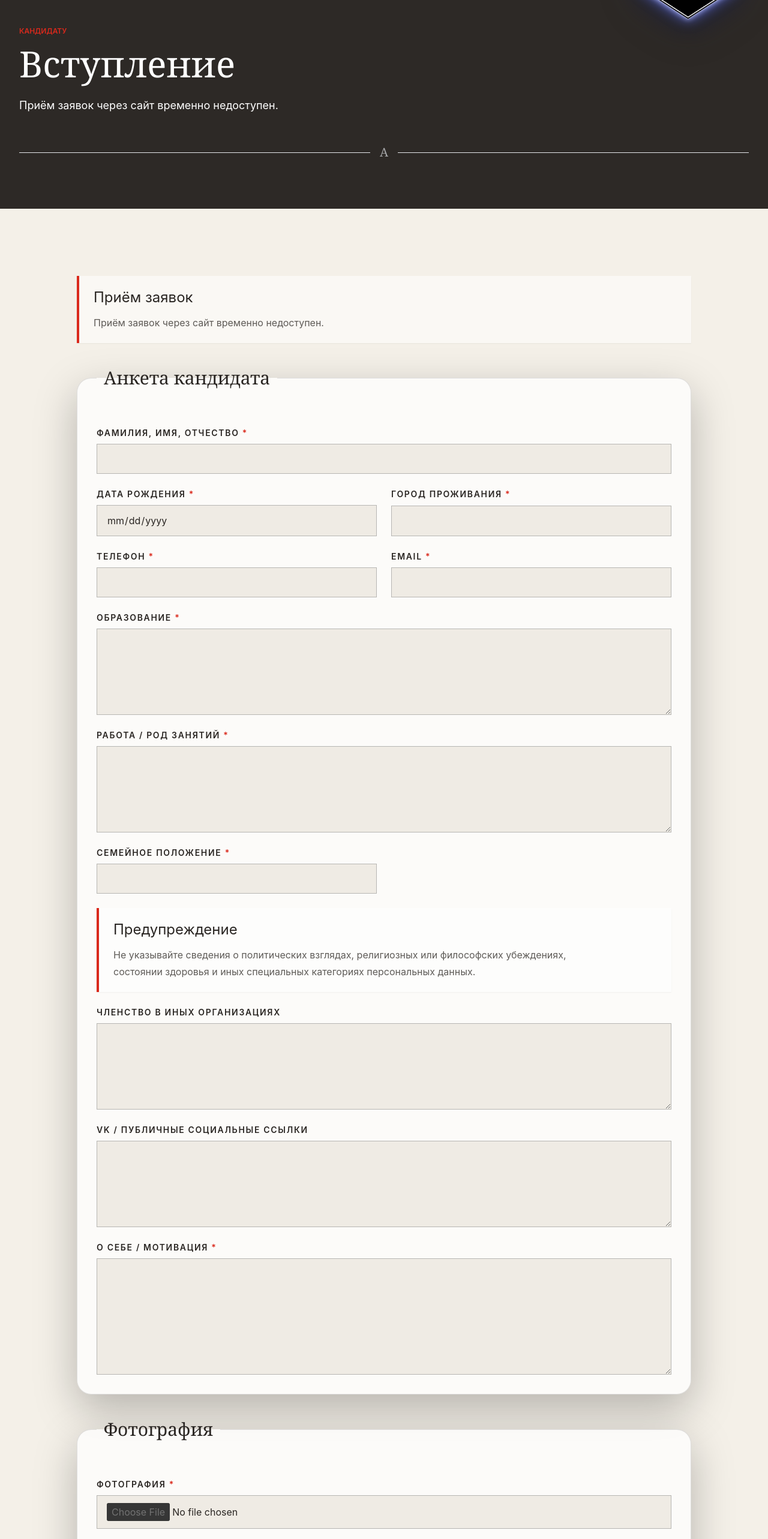
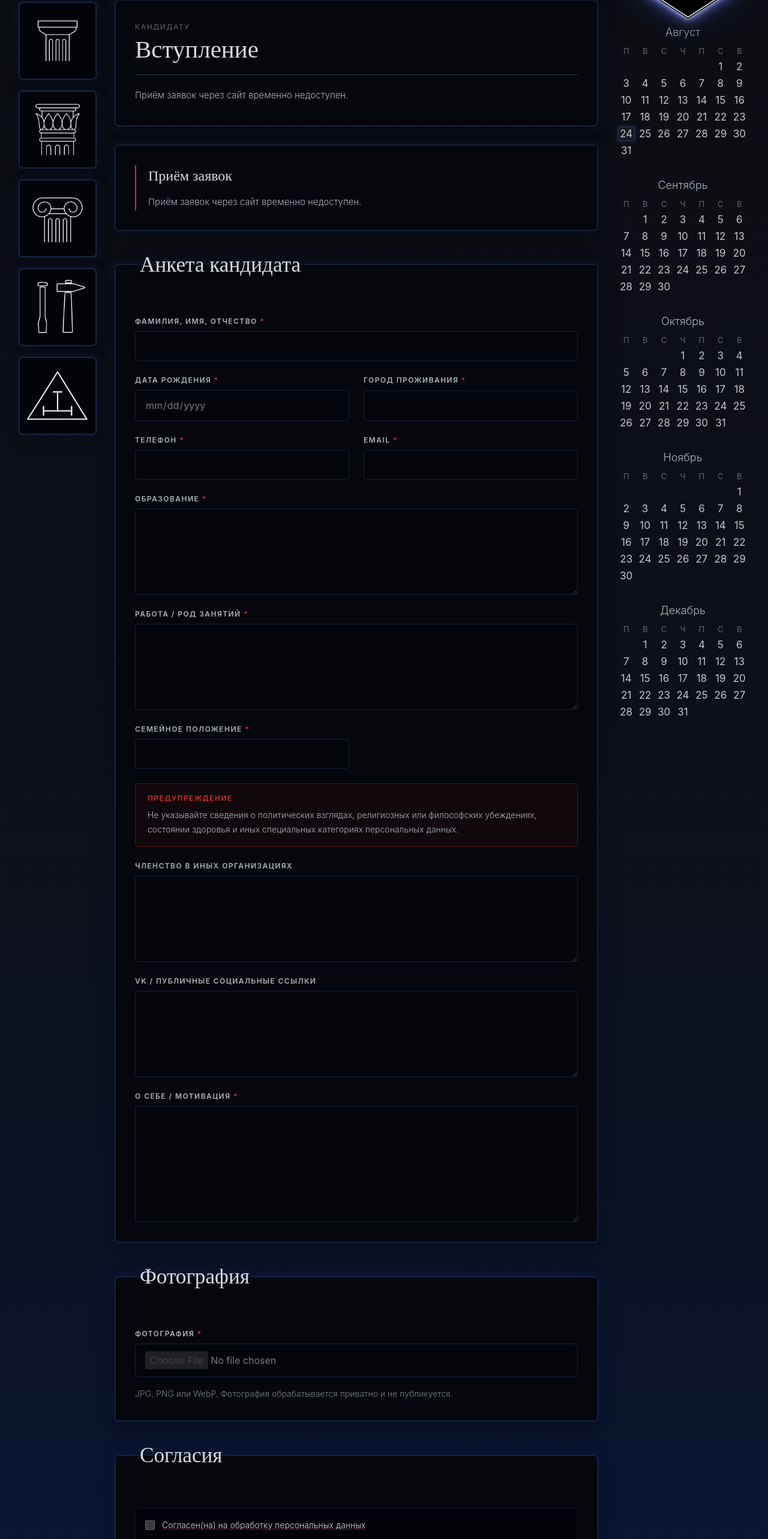
Before and after one commit to stalar78/astree3, a React (Vite) app in the folder frontend/: page /vstuplenie in a window 1280 px wide. Shown: the part 234-2800 px from the top of the page at 60% size. Built offline with nearby package versions, Linux system fonts and the light colour scheme.

Commit message:
feat: adapt public redesign for mobile and tablet
Finalize mobile/tablet presentation, align the candidate page with the accepted dark reference design, and improve form-field contrast while preserving candidate behavior and activation gates.

```diff
--- a/frontend/src/components/PageShell.tsx
+++ b/frontend/src/components/PageShell.tsx
@@ -21,7 +21,7 @@ export function PageShell() {
   }, [location.pathname, meta]);
 
   return (
-    <div className="public-redesign min-h-screen bg-brand-reference-canvas text-brand-reference-text">
+    <div className="public-redesign min-h-screen overflow-x-hidden bg-brand-reference-canvas text-brand-reference-text">
       <SiteHeader />
       <main id="content" className="min-h-[45vh]">
         <Outlet />
--- a/frontend/src/components/ReferenceInnerPage.tsx
+++ b/frontend/src/components/ReferenceInnerPage.tsx
@@ -12,12 +12,12 @@ type ReferenceInnerPageProps = {
 export function ReferenceInnerPage({ eyebrow, title, lead, children }: ReferenceInnerPageProps) {
   return (
     <ReferenceLayout>
-      <div className="space-y-8">
-        <header className="rounded-[6px] border border-brand-reference-line/35 bg-brand-reference-panel px-6 py-7 shadow-referenceCard lg:px-8 lg:py-9">
+      <div className="space-y-6 sm:space-y-8">
+        <header className="rounded-[6px] border border-brand-reference-line/35 bg-brand-reference-panel px-5 py-6 shadow-referenceCard sm:px-6 sm:py-7 lg:px-8 lg:py-9">
           {eyebrow ? (
             <p className="text-xs uppercase tracking-[0.14em] text-brand-reference-muted/55">{eyebrow}</p>
           ) : null}
-          <h1 className="mt-2 font-referenceHeading text-[clamp(2rem,3.2vw,3.45rem)] font-normal leading-[1.04] text-brand-reference-text">
+          <h1 className="mt-2 break-words font-referenceHeading text-[clamp(1.85rem,8vw,3.45rem)] font-normal leading-[1.04] text-brand-reference-text sm:text-[clamp(2rem,5.8vw,3.45rem)] lg:text-[clamp(2rem,3.2vw,3.45rem)]">
             {title}
           </h1>
           {lead ? (
@@ -41,7 +41,7 @@ type ReferencePanelProps = {
 export function ReferencePanel({ children, className = '' }: ReferencePanelProps) {
   return (
     <section
-      className={`rounded-[6px] border border-brand-reference-line/30 bg-brand-reference-panel px-6 py-7 shadow-referenceCard lg:px-8 lg:py-8 ${className}`}
+      className={`rounded-[6px] border border-brand-reference-line/30 bg-brand-reference-panel px-5 py-6 shadow-referenceCard sm:px-6 sm:py-7 lg:px-8 lg:py-8 ${className}`}
     >
       {children}
     </section>
@@ -57,8 +57,8 @@ type ReferenceNoticeProps = {
 export function ReferenceNotice({ title, children, action }: ReferenceNoticeProps) {
   return (
     <ReferencePanel>
-      <div className="border-l-2 border-brand-reference-red pl-5">
-        <h2 className="font-referenceHeading text-2xl font-normal text-brand-reference-text">{title}</h2>
+      <div className="border-l-2 border-brand-reference-red pl-4 sm:pl-5">
+        <h2 className="break-words font-referenceHeading text-[clamp(1.35rem,6vw,1.5rem)] font-normal text-brand-reference-text">{title}</h2>
         <div className="mt-3 max-w-3xl text-[15px] font-light leading-7 text-brand-reference-muted">{children}</div>
         {action ? <div className="mt-6">{action}</div> : null}
       </div>
--- a/frontend/src/components/ReferenceLayout.tsx
+++ b/frontend/src/components/ReferenceLayout.tsx
@@ -12,7 +12,7 @@ const SYMBOLS = [
 
 export function ReferenceLayout({ children }: { children: ReactNode }) {
   return (
-    <div className="mx-auto grid w-full max-w-[1534px] gap-8 px-5 py-8 lg:px-8 xl:grid-cols-[128px_minmax(0,1fr)_220px] xl:py-9">
+    <div className="mx-auto grid w-full max-w-[1534px] gap-6 px-4 py-6 sm:px-5 sm:py-8 lg:px-8 xl:grid-cols-[128px_minmax(0,1fr)_220px] xl:gap-8 xl:py-9">
       <SymbolRail />
       <div className="min-w-0">{children}</div>
       <CalendarRail />
--- a/frontend/src/pages/CandidatePage.tsx
+++ b/frontend/src/pages/CandidatePage.tsx
@@ -1,19 +1,21 @@
 import { type FormEvent, type ReactNode, useEffect, useRef, useState } from 'react';
 import { Link } from 'react-router-dom';
 
-import { EditorialNote } from '../components/EditorialNote';
-import { InternalHero } from '../components/InternalHero';
-import { Section } from '../components/Section';
+import { ReferenceInnerPage, ReferenceNotice } from '../components/ReferenceInnerPage';
 import { CandidateApiError, submitCandidateApplication } from '../candidate/candidateApi';
 import { candidateFormEnabled } from '../candidate/candidateConfig';
 
 const FIELD_CLASS =
-  'w-full border border-brand-gray10/40 bg-white px-4 py-3 text-base text-brand-ink outline-none transition focus:border-brand-red disabled:cursor-not-allowed disabled:bg-brand-paperAlt/60';
+  'w-full rounded-[5px] border border-brand-reference-line/75 bg-brand-reference-panelDeep px-4 py-3 text-base text-brand-reference-text outline-none transition shadow-[inset_0_0_0_1px_rgba(255,255,255,0.04)] focus:border-brand-reference-white focus:ring-1 focus:ring-brand-reference-white/20 disabled:cursor-not-allowed disabled:opacity-55';
 const TEXTAREA_CLASS = `${FIELD_CLASS} min-h-36 resize-y`;
-const HELP_CLASS = 'text-sm leading-6 text-brand-ink/65';
-const STATUS_NEUTRAL_CLASS = 'border-brand-gray10/20 bg-white/80 text-brand-ink';
-const STATUS_ERROR_CLASS = 'border-brand-red/25 bg-white text-brand-red';
-const STATUS_SUCCESS_CLASS = 'border-brand-red/45 bg-brand-red/10 text-brand-ink shadow-formal';
+const HELP_CLASS = 'text-sm font-light leading-6 text-brand-reference-muted/70';
+const FIELDSET_CLASS =
+  'rounded-[6px] border border-brand-reference-line/30 bg-brand-reference-panel px-4 py-6 shadow-referenceCard sm:px-6 lg:px-8 lg:py-8';
+const LEGEND_CLASS =
+  'px-2 font-referenceHeading text-[clamp(1.65rem,3vw,2.2rem)] font-normal text-brand-reference-text';
+const STATUS_NEUTRAL_CLASS = 'border-brand-reference-line/35 bg-brand-reference-panelDeep text-brand-reference-muted';
+const STATUS_ERROR_CLASS = 'border-brand-reference-red/55 bg-brand-reference-red/5 text-brand-reference-text';
+const STATUS_SUCCESS_CLASS = 'border-brand-reference-red/55 bg-brand-reference-red/10 text-brand-reference-text shadow-referenceCard';
 const INACTIVE_COPY = 'Приём заявок через сайт временно недоступен.';
 const ACTIVE_COPY = 'Форма предназначена для отправки анкеты и фотографии в ДЛ «Астрея» №3. Фотография обрабатывается приватно и не публикуется.';
 const SUCCESS_COPY = 'Заявка принята. Благодарим за обращение.';
@@ -84,15 +86,13 @@ export function CandidatePage() {
   }
 
   return (
-    <>
-      <InternalHero eyebrow="Кандидату" title="Вступление" lead={heroLead} />
-      <Section>
-        <div className="mx-auto max-w-5xl space-y-8">
-          <EditorialNote title={active ? 'Подача заявки' : 'Приём заявок'}>
+    <ReferenceInnerPage eyebrow="Кандидату" title="Вступление" lead={heroLead}>
+      <div className="mx-auto w-full max-w-5xl space-y-6 sm:space-y-8">
+        <ReferenceNotice title={active ? 'Подача заявки' : 'Приём заявок'}>
           {active ? ACTIVE_COPY : INACTIVE_COPY}
-          </EditorialNote>
+        </ReferenceNotice>
 
-          <form className="space-y-10" onInput={clearFeedback} onSubmit={handleSubmit}>
+        <form className="space-y-6 sm:space-y-8" onInput={clearFeedback} onSubmit={handleSubmit}>
           <div className="absolute left-[-10000px] top-auto h-px w-px overflow-hidden">
             <label htmlFor="website" className="sr-only">
               Website
@@ -109,12 +109,9 @@ export function CandidatePage() {
             />
           </div>
 
-            <fieldset
-              disabled={disabled}
-              className="rounded-3xl border border-brand-gray10/20 bg-white/75 p-6 shadow-formal lg:p-8"
-            >
-              <legend className="px-3 font-display text-3xl text-brand-ink">Анкета кандидата</legend>
-              <div className="mt-8 grid gap-6 lg:grid-cols-2">
+          <fieldset disabled={disabled} className={FIELDSET_CLASS}>
+            <legend className={LEGEND_CLASS}>Анкета кандидата</legend>
+            <div className="mt-5 grid gap-5 sm:mt-7 sm:gap-6 lg:grid-cols-2">
               <FormField id="full_name" label="Фамилия, имя, отчество" required className="lg:col-span-2">
                 <input
                   id="full_name"
@@ -128,13 +125,7 @@ export function CandidatePage() {
               </FormField>
 
               <FormField id="date_of_birth" label="Дата рождения" required>
-                  <input
-                    id="date_of_birth"
-                    name="date_of_birth"
-                    type="date"
-                    required
-                    className={FIELD_CLASS}
-                  />
+                <input id="date_of_birth" name="date_of_birth" type="date" required className={FIELD_CLASS} />
               </FormField>
 
               <FormField id="city" label="Город проживания" required>
@@ -174,25 +165,11 @@ export function CandidatePage() {
               </FormField>
 
               <FormField id="education" label="Образование" required className="lg:col-span-2">
-                  <textarea
-                    id="education"
-                    name="education"
-                    required
-                    maxLength={4000}
-                    rows={4}
-                    className={TEXTAREA_CLASS}
-                  />
+                <textarea id="education" name="education" required maxLength={4000} rows={4} className={TEXTAREA_CLASS} />
               </FormField>
 
               <FormField id="occupation" label="Работа / род занятий" required className="lg:col-span-2">
-                  <textarea
-                    id="occupation"
-                    name="occupation"
-                    required
-                    maxLength={4000}
-                    rows={4}
-                    className={TEXTAREA_CLASS}
-                  />
+                <textarea id="occupation" name="occupation" required maxLength={4000} rows={4} className={TEXTAREA_CLASS} />
               </FormField>
 
               <FormField id="marital_status" label="Семейное положение" required>
@@ -207,54 +184,35 @@ export function CandidatePage() {
               </FormField>
 
               <div className="lg:col-span-2">
-                  <EditorialNote title="Предупреждение">
+                <div className="rounded-[5px] border border-brand-reference-red/35 bg-brand-reference-red/5 px-4 py-4 sm:px-5">
+                  <p className="text-xs font-semibold uppercase tracking-[0.12em] text-brand-reference-red">Предупреждение</p>
+                  <p className="mt-2 text-sm font-light leading-6 text-brand-reference-muted">
                     Не указывайте сведения о политических взглядах, религиозных или философских убеждениях,
                     состоянии здоровья и иных специальных категориях персональных данных.
-                  </EditorialNote>
+                  </p>
+                </div>
               </div>
 
               <FormField id="other_organizations" label="Членство в иных организациях" className="lg:col-span-2">
-                  <textarea
-                    id="other_organizations"
-                    name="other_organizations"
-                    maxLength={4000}
-                    rows={4}
-                    className={TEXTAREA_CLASS}
-                  />
+                <textarea id="other_organizations" name="other_organizations" maxLength={4000} rows={4} className={TEXTAREA_CLASS} />
               </FormField>
 
               <FormField id="social_links" label="VK / публичные социальные ссылки" className="lg:col-span-2">
-                  <textarea
-                    id="social_links"
-                    name="social_links"
-                    maxLength={4000}
-                    rows={4}
-                    className={TEXTAREA_CLASS}
-                  />
+                <textarea id="social_links" name="social_links" maxLength={4000} rows={4} className={TEXTAREA_CLASS} />
               </FormField>
 
               <FormField id="motivation" label="О себе / мотивация" required className="lg:col-span-2">
-                  <textarea
-                    id="motivation"
-                    name="motivation"
-                    required
-                    maxLength={4000}
-                    rows={7}
-                    className={TEXTAREA_CLASS}
-                  />
+                <textarea id="motivation" name="motivation" required maxLength={4000} rows={7} className={TEXTAREA_CLASS} />
               </FormField>
             </div>
           </fieldset>
 
-            <fieldset
-              disabled={disabled}
-              className="rounded-3xl border border-brand-gray10/20 bg-white/75 p-6 shadow-formal lg:p-8"
-            >
-              <legend className="px-3 font-display text-3xl text-brand-ink">Фотография</legend>
-              <div className="mt-8 grid gap-5">
+          <fieldset disabled={disabled} className={FIELDSET_CLASS}>
+            <legend className={LEGEND_CLASS}>Фотография</legend>
+            <div className="mt-5 grid gap-4 sm:mt-7">
               <div className="grid gap-2">
-                  <label htmlFor="photo" className="text-sm font-semibold uppercase tracking-[0.12em] text-brand-ink">
-                    Фотография<span aria-hidden="true" className="text-brand-red"> *</span>
+                <label htmlFor="photo" className="text-xs font-semibold uppercase tracking-[0.12em] text-brand-reference-muted">
+                  Фотография<span aria-hidden="true" className="text-brand-reference-red"> *</span>
                 </label>
                 <input
                   id="photo"
@@ -269,15 +227,15 @@ export function CandidatePage() {
             </div>
           </fieldset>
 
-            <fieldset
-              disabled={disabled}
-              className="rounded-3xl border border-brand-gray10/20 bg-white/75 p-6 shadow-formal lg:p-8"
-            >
-              <legend className="px-3 font-display text-3xl text-brand-ink">Согласия</legend>
-              <div className="mt-8 space-y-4">
+          <fieldset disabled={disabled} className={FIELDSET_CLASS}>
+            <legend className={LEGEND_CLASS}>Согласия</legend>
+            <div className="mt-5 space-y-3 sm:mt-7 sm:space-y-4">
               <ConsentRow id="personal_data_processing" name="personal_data_processing">
                 <span>
-                    <Link to="/consent" className="text-brand-red underline decoration-brand-red/40 underline-offset-2">
+                  <Link
+                    to="/consent"
+                    className="text-brand-reference-text underline decoration-brand-reference-red/60 underline-offset-3 transition-colors hover:text-white"
+                  >
                     Согласен(на) на обработку персональных данных
                   </Link>
                 </span>
@@ -285,7 +243,10 @@ export function CandidatePage() {
 
               <ConsentRow id="privacy_policy_acknowledgement" name="privacy_policy_acknowledgement">
                 <span>
-                    <Link to="/privacy" className="text-brand-red underline decoration-brand-red/40 underline-offset-2">
+                  <Link
+                    to="/privacy"
+                    className="text-brand-reference-text underline decoration-brand-reference-red/60 underline-offset-3 transition-colors hover:text-white"
+                  >
                     Ознакомлен(а) с политикой конфиденциальности
                   </Link>
                 </span>
@@ -297,32 +258,34 @@ export function CandidatePage() {
             </div>
           </fieldset>
 
-            <div className="rounded-3xl border border-brand-gray10/20 bg-white/75 p-6 shadow-formal lg:p-8">
+          <div className={FIELDSET_CLASS}>
             <div
               ref={feedbackRef}
               role={submissionState === 'error' ? 'alert' : 'status'}
               aria-live="polite"
               tabIndex={-1}
-                className={`rounded-2xl border px-5 py-4 leading-6 outline-none focus:outline focus:outline-2 focus:outline-offset-4 focus:outline-brand-red ${
+              className={`rounded-[5px] border px-4 py-4 text-sm font-light leading-6 outline-none focus:outline focus:outline-2 focus:outline-offset-4 focus:outline-brand-reference-red sm:px-5 ${
                 submissionState === 'error'
-                    ? `text-sm ${STATUS_ERROR_CLASS}`
+                  ? STATUS_ERROR_CLASS
                   : submissionState === 'success'
-                      ? `px-6 py-6 ${STATUS_SUCCESS_CLASS}`
-                      : `text-sm ${STATUS_NEUTRAL_CLASS}`
+                    ? `px-5 py-5 ${STATUS_SUCCESS_CLASS}`
+                    : STATUS_NEUTRAL_CLASS
               }`}
             >
               {submissionState === 'success' ? (
-                  <p className="mb-3 font-display text-3xl text-brand-red">Заявка успешно отправлена</p>
+                <p className="mb-3 font-referenceHeading text-2xl text-brand-reference-text">Заявка успешно отправлена</p>
               ) : null}
               {feedback ?? (active ? 'Заполните все поля, прикрепите фотографию и отметьте все три согласия.' : INACTIVE_COPY)}
             </div>
 
-              <div className="mt-6 flex flex-col gap-4 md:flex-row md:items-center md:justify-between">
-                <p className={HELP_CLASS}>Перед отправкой проверьте данные, фотографию и все три согласия. Во время отправки повторное нажатие будет недоступно.</p>
+            <div className="mt-5 flex flex-col gap-4 sm:mt-6 md:flex-row md:items-center md:justify-between">
+              <p className={HELP_CLASS}>
+                Перед отправкой проверьте данные, фотографию и все три согласия. Во время отправки повторное нажатие будет недоступно.
+              </p>
               <button
                 type="submit"
                 disabled={disabled}
-                  className="inline-flex items-center justify-center border border-brand-red bg-brand-red px-6 py-3 text-sm font-semibold uppercase tracking-[0.08em] text-white transition hover:bg-transparent hover:text-brand-red focus:outline focus:outline-2 focus:outline-offset-4 focus:outline-brand-red disabled:cursor-not-allowed disabled:opacity-50"
+                className="inline-flex w-full shrink-0 items-center justify-center rounded-[5px] border border-brand-reference-red bg-brand-reference-red px-5 py-3 text-sm font-semibold uppercase tracking-[0.08em] text-white transition hover:bg-transparent hover:text-brand-reference-text focus:outline focus:outline-2 focus:outline-offset-4 focus:outline-brand-reference-red disabled:cursor-not-allowed disabled:opacity-45 md:w-auto md:max-w-[270px]"
               >
                 {submissionState === 'submitting'
                   ? 'Отправка…'
@@ -336,8 +299,7 @@ export function CandidatePage() {
           </div>
         </form>
       </div>
-      </Section>
-    </>
+    </ReferenceInnerPage>
   );
 }
 
@@ -353,9 +315,9 @@ type FormFieldProps = {
 function FormField({ id, label, required = false, help, className = '', children }: FormFieldProps) {
   return (
     <div className={`grid gap-2 ${className}`}>
-      <label htmlFor={id} className="text-sm font-semibold uppercase tracking-[0.12em] text-brand-ink">
+      <label htmlFor={id} className="text-xs font-semibold uppercase tracking-[0.12em] text-brand-reference-muted">
         {label}
-        {required ? <span aria-hidden="true" className="text-brand-red"> *</span> : null}
+        {required ? <span aria-hidden="true" className="text-brand-reference-red"> *</span> : null}
       </label>
       {children}
       {help ? <p className={HELP_CLASS}>{help}</p> : null}
@@ -371,16 +333,16 @@ type ConsentRowProps = {
 
 function ConsentRow({ id, name, children }: ConsentRowProps) {
   return (
-    <div className="flex gap-3 rounded-2xl border border-brand-gray10/15 bg-white px-4 py-4">
+    <div className="flex gap-3 rounded-[5px] border border-brand-reference-line/25 bg-brand-reference-panelDeep px-4 py-4">
       <input
         id={id}
         name={name}
         type="checkbox"
         value="true"
         required
-        className="mt-1 h-4 w-4 shrink-0 accent-brand-red"
+        className="mt-1 h-4 w-4 shrink-0 accent-brand-reference-red"
       />
-      <label htmlFor={id} className="text-sm leading-6 text-brand-ink/80">
+      <label htmlFor={id} className="text-sm font-light leading-6 text-brand-reference-muted">
         {children}
       </label>
     </div>
```
Also changed, not shown: frontend/src/components/SiteFooter.tsx (+9 -5 lines), frontend/src/components/SiteHeader.tsx (+18 -11 lines), frontend/src/pages/HomePage.tsx (+8 -8 lines). Lines whose indentation alone changed are shown as unchanged.
